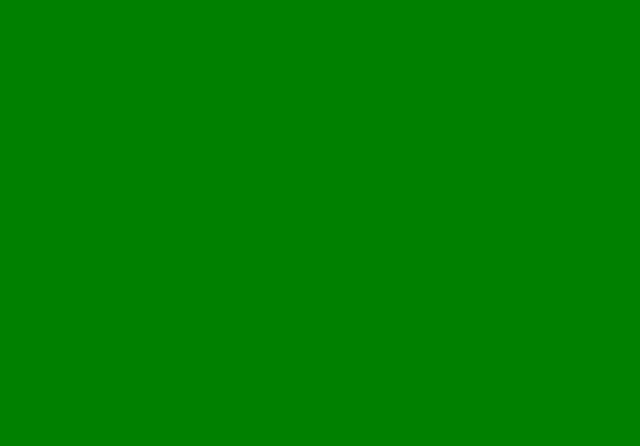
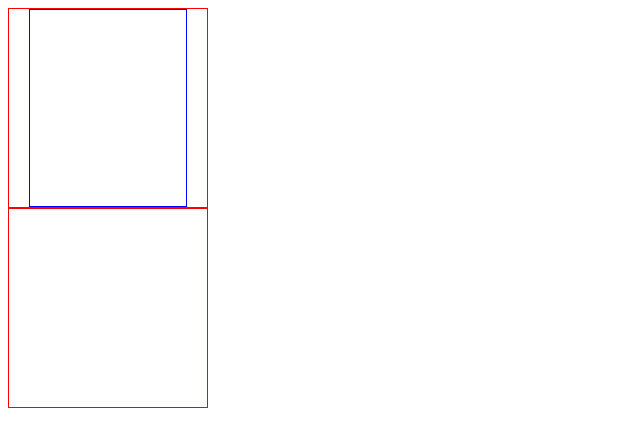
Before and after one commit to Geisel007/Pacman, a plain HTML site: page index.html in a window 1280 px wide. Shown: the whole page, without its empty margins (0-640 px from the left). Drawn offline with Linux system fonts and the light colour scheme.

Commit message:
Add: Assets

```diff
--- a/index.html
+++ b/index.html
@@ -7,6 +7,19 @@
     <link rel="stylesheet" href="styles.css">
   </head>
   <body>
+    <div class="boxStart">
+      <div class="ghost">
+        <div class="eyes eyeleft"></div>
+        <div class="eyes eyeright"></div>
+      </div>
+    </div>
+    <div class="boxStart">
+      <div class="pacman">
+        <div class="eye"></div>
+        <div class="mouth"></div>
+      </div>
+    </div>
+    <div class="grid"></div>
     <script src="app.js"></script>
   </body>
 </html>
--- a/styles.css
+++ b/styles.css
@@ -1,3 +1,19 @@
-body {
-  background-color: green;
+* {
+  box-sizing: border-box;
 }
+
+.boxStart {
+  position: relative;
+  height: 200px;
+  width: 200px;
+  border: 1px solid red;
+}
+
+.ghost {
+  position: absolute;
+  height: 100%;
+  width: 80%;
+  top: 0;
+  left: 10%;
+  border: 1px solid blue;
+}
```
